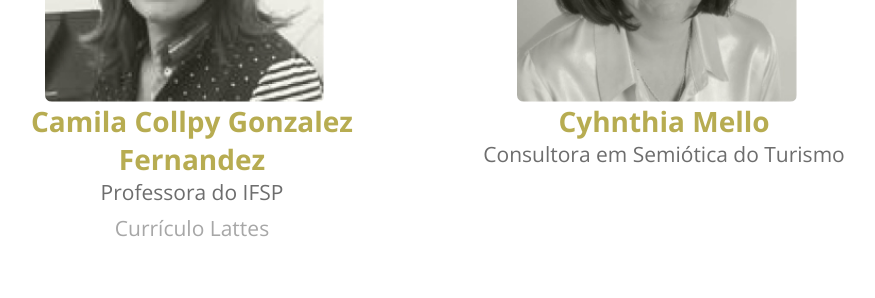
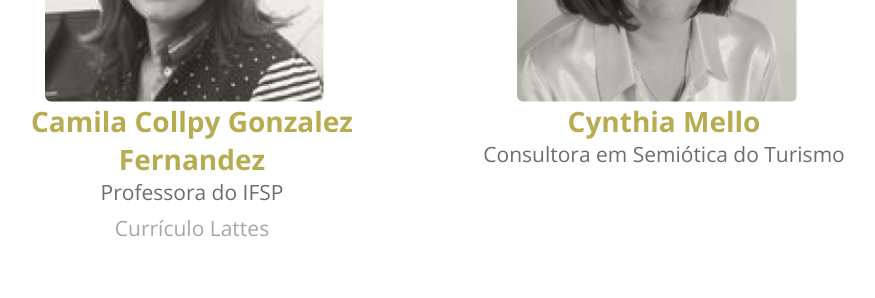
Before and after one commit to ifspcodelab/setur2019, a Jekyll site: the page built from docs/index.html, in a window 1280 px wide and 900 px high, scrolled down 2531 px. Shown: the part 158-456 px from the top of the window, without its empty margins (219-1094 px from the left). Built offline with Jekyll 4.4.1, drawn with Linux system fonts in a browser that asks for light colours; some web fonts are replaced.

Commit message:
update speaker name

```diff
--- a/docs/_data/palestrantes.json
+++ b/docs/_data/palestrantes.json
@@ -69,7 +69,7 @@
     },
 
     {
-        "nome": "Cyhnthia Mello",
+        "nome": "Cynthia Mello",
         "titulo": "Consultora em Semiótica do Turismo",
         "minicv": "Tem grande experiência no mercado de turismo e atualmente atua como consultora especializada em semiótica do turismo, docente de graduação e pós graduação em Comunicação, Turismo e Hospitaliade. É pós doutora em Semiótica do Turismo pela EACH-USP e em Marketing Turístico pela UFPR; Doutora em Comunicação e Semiótica pela PUC-SP; Mestre em Ciências da Comunicação pela ECA-USP; Especialista em Teoria da Comunicação pela Faculdade Casper Líbero; Graduada em Hotelaria pelas Faculdades Hebraico Renascença. Co-autora do Livro Turismo de Experiência (Senac) e foi articulista de turismo e viagem do Jornal O Estado de São Paulo, entre 1995 e 2004.",
         "link_lattes": "",
```
